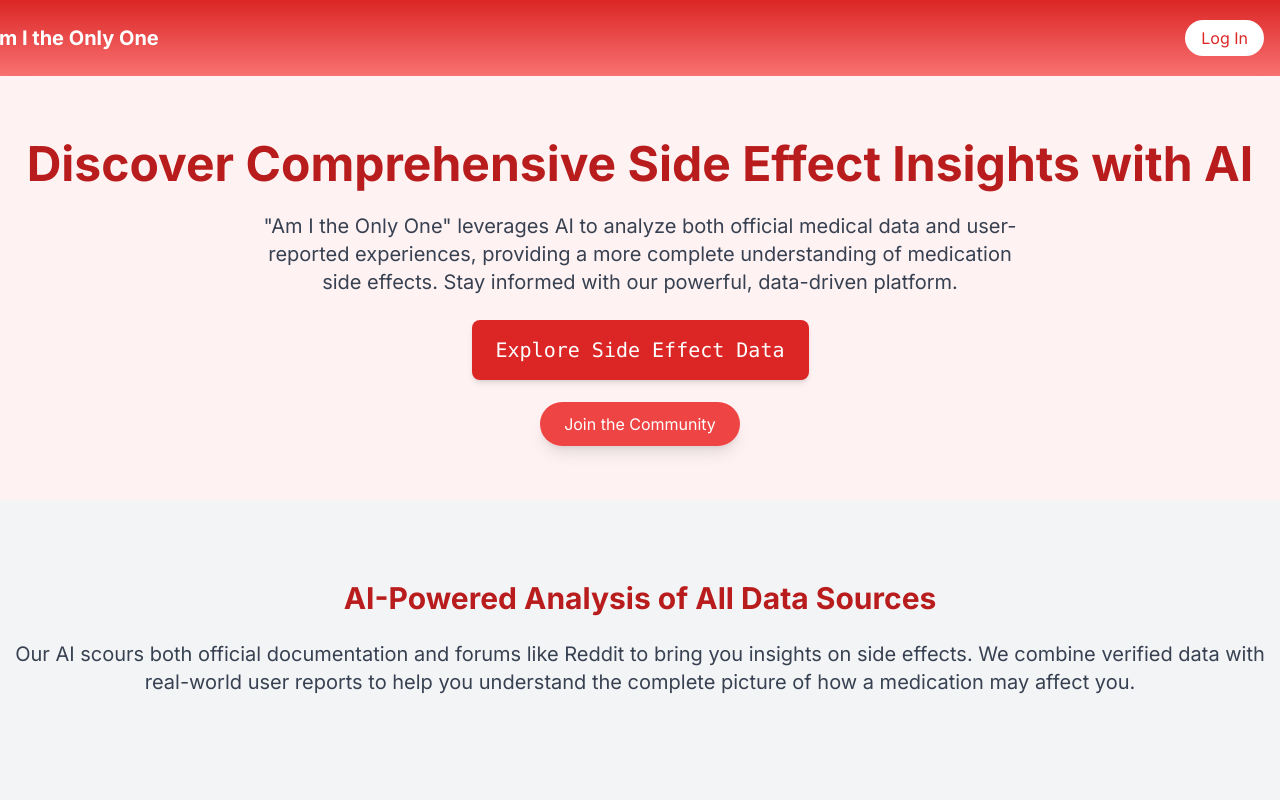
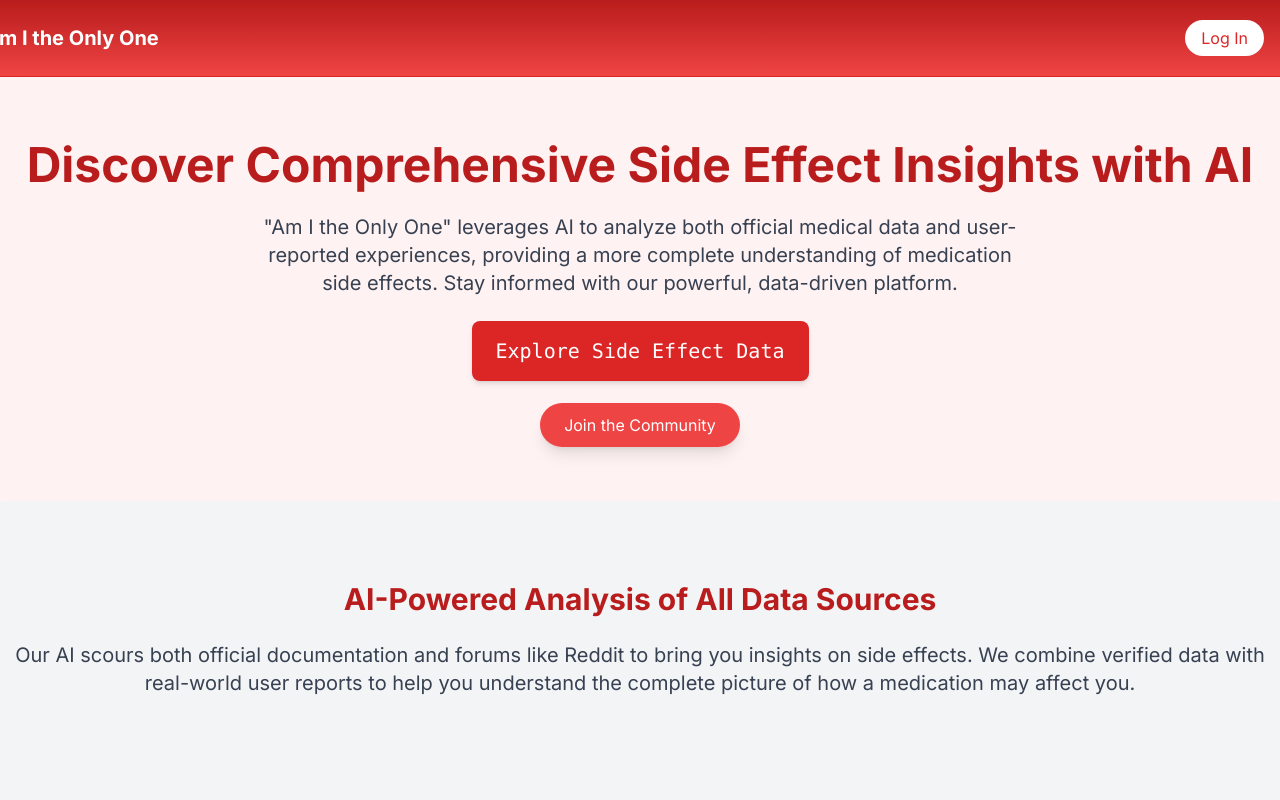
Before and after one commit to cdirks4/side-effects, a Next.js app: page / in a window 1280 px wide. Shown: the top 800 px of the page. Built offline with nearby package versions, Linux system fonts and the light colour scheme.

Commit message:
fix: nav color

```diff
--- a/src/app/components/navbar.tsx
+++ b/src/app/components/navbar.tsx
@@ -4,7 +4,7 @@ import Link from "next/link";
 
 const Navbar = () => {
   return (
-    <nav className="bg-gradient-to-b from-red-600 to-red-400 shadow-xl py-6">
+    <nav className="bg-gradient-to-b from-red-700 to-red-500 shadow-xl py-6 border-b border-red-600">
       <div className="container mx-auto px-4 flex justify-between items-center">
         <div className="text-xl font-bold text-white ml-[-2rem]">
           Am I the Only One
```
